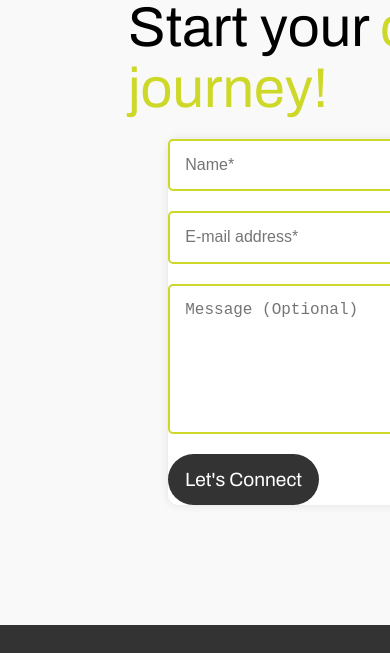
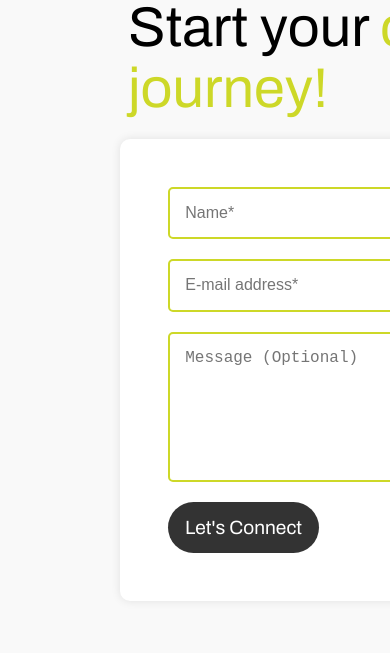
Before and after one commit to SahilSinha22/MagnonSancus, a plain HTML site: page index.html in a window 390 px wide. Shown: the part 7440-8093 px from the top of the page. Drawn offline with Linux system fonts and the light colour scheme.

Commit message:
Initial commit

```diff
--- a/styles.css
+++ b/styles.css
@@ -1046,9 +1046,10 @@ form-section-unique {
 }
 
 
-@media only screen and (max-width: 768px) {
-  .text-section-unique {
-      margin-left: 8rem;
+@media (max-width: 768px) {
+  .form-section-unique {
+      margin-top: 20px;
+      padding: 3rem;
   }
 }
 @media only screen and (max-width: 768px) {
```
